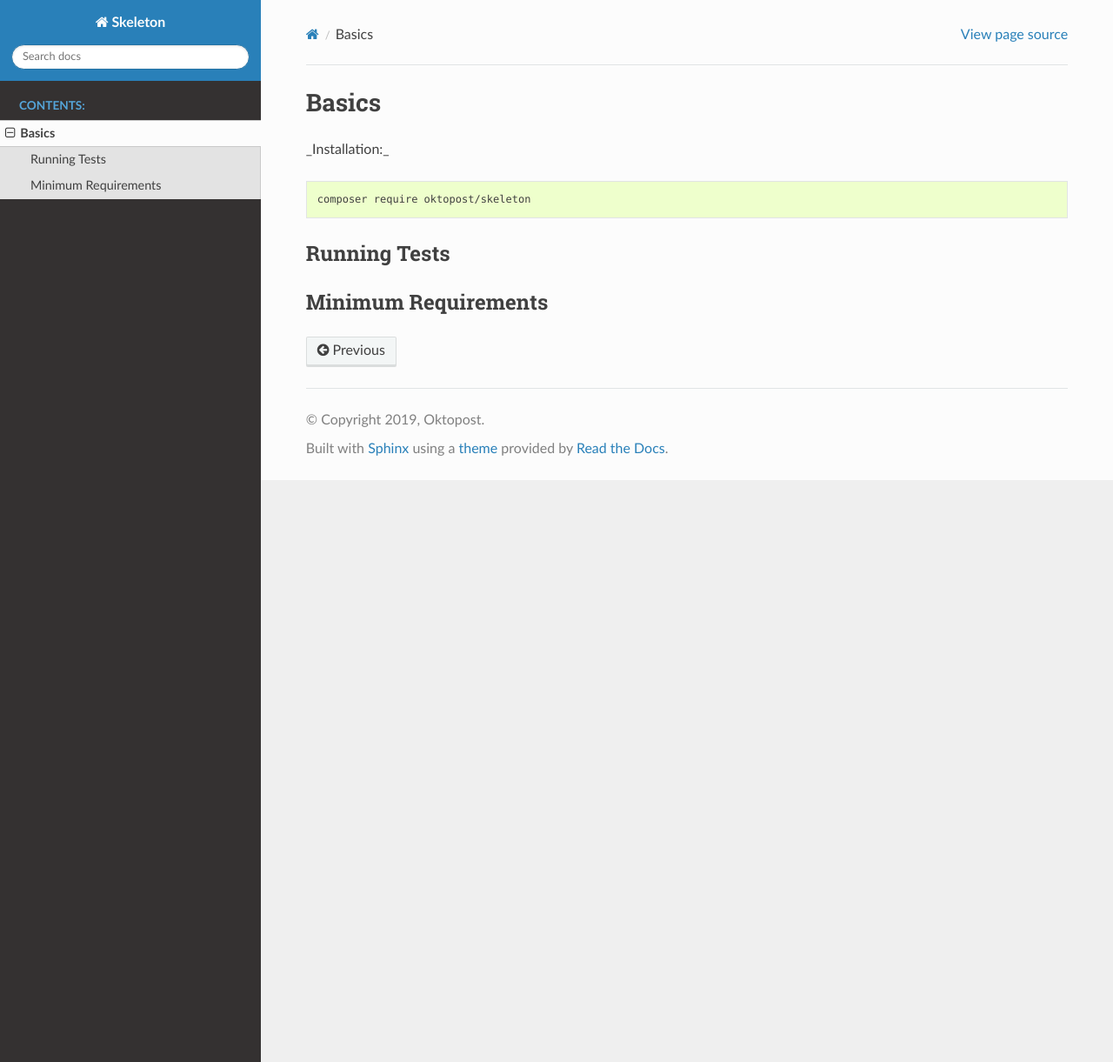
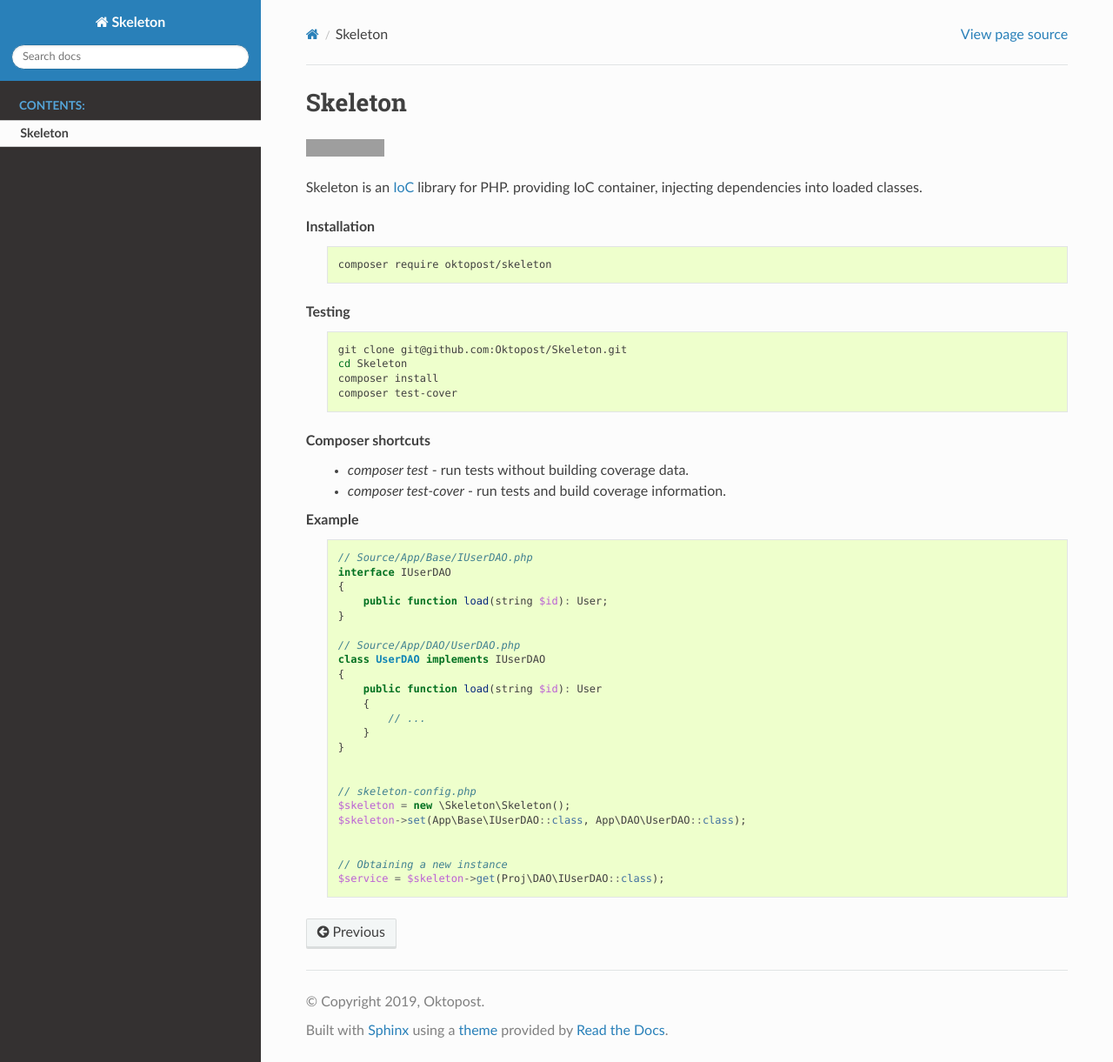
Before and after one commit to grohman/Skeleton, a Sphinx documentation site: the page built from Documentation/Source/skeleton.rst, in a window 1280 px wide and 1221 px high. Shown: the whole window at 87% size. Built offline with Sphinx 7.4.7 and the Read the Docs theme 2.0.0, drawn with Linux system fonts in a browser that asks for light colours; grey boxes are pictures that could not be loaded.

Commit message:
Infrastracture for skeleton

```diff
--- a/Documentation/Source/_static/css/custom.css
+++ b/Documentation/Source/_static/css/custom.css
@@ -11,3 +11,8 @@
 {
 	tab-size: 4;
 }
+
+.highlight
+{
+	tab-size: 4;
+}
--- a/Documentation/Source/_static/fix-tabs.js
+++ b/Documentation/Source/_static/fix-tabs.js
@@ -2,7 +2,7 @@
 {
 	var INCORRECT_TAB = '        ';
 
-	$('.code').each(function ()
+	function fixTabs()
 	{
 		var codeBlocks = $(this).html();
 		var pos = codeBlocks.indexOf(INCORRECT_TAB);
@@ -14,5 +14,8 @@
 		}
 
 		$(this).html(codeBlocks);
-	});
+	}
+
+	$('.code').each(fixTabs);
+	$('.highlight').each(fixTabs);
 });
--- a/Documentation/Source/conf.py
+++ b/Documentation/Source/conf.py
@@ -167,3 +167,11 @@
 
 def setup(app):
     app.add_javascript("fix-tabs.js")
+
+# load PhpLexer
+from sphinx.highlighting import lexers
+from pygments.lexers.web import PhpLexer
+
+# enable highlighting for PHP code not between <?php ... ?> by default
+lexers['php'] = PhpLexer(startinline=True)
+lexers['php-annotations'] = PhpLexer(startinline=True)
--- a/Documentation/Source/skeleton.rst
+++ b/Documentation/Source/skeleton.rst
@@ -1,24 +1,63 @@
-Basics
-======
+Skeleton
+--------
+
+.. image:: https://travis-ci.org/Oktopost/Skeleton.svg?branch=master
+    :target: https://travis-ci.org/Oktopost/Skeleton
 
 .. toctree::
 	:caption: Contents:
-	:maxdepth: 5
+	:maxdepth: 1
+
+Skeleton is an IoC_ library for PHP.
+providing IoC container, injecting dependencies into loaded classes.
 
 
 
+Installation
+	.. code:: bash
 
-_Installation:_
-
-.. code-block:: bash
-
-	composer require oktopost/skeleton
+		composer require oktopost/skeleton
 
 
+Testing
+	.. code:: bash
 
-Running Tests
-~~~~~~~~~~~~~
+		git clone git@github.com:Oktopost/Skeleton.git
+		cd Skeleton
+		composer install
+		composer test-cover
 
 
-Minimum Requirements
-~~~~~~~~~~~~~~~~~~~~
+Composer shortcuts
+	- `composer test` - run tests without building coverage data.
+	- `composer test-cover` - run tests and build coverage information.
+
+Example
+	.. code-block:: php
+
+		// Source/App/Base/IUserDAO.php
+		interface IUserDAO
+		{
+			public function load(string $id): User;
+		}
+
+		// Source/App/DAO/UserDAO.php
+		class UserDAO implements IUserDAO
+		{
+			public function load(string $id): User
+			{
+				// ...
+			}
+		}
+
+
+		// skeleton-config.php
+		$skeleton = new \Skeleton\Skeleton();
+		$skeleton->set(App\Base\IUserDAO::class, App\DAO\UserDAO::class);
+
+
+		// Obtaining a new instance
+		$service = $skeleton->get(Proj\DAO\IUserDAO::class);
+
+
+.. _IoC: https://en.wikipedia.org/wiki/Inversion_of_control
```
Also changed, not shown: Documentation/Source/index.rst (+7 -0 lines).
